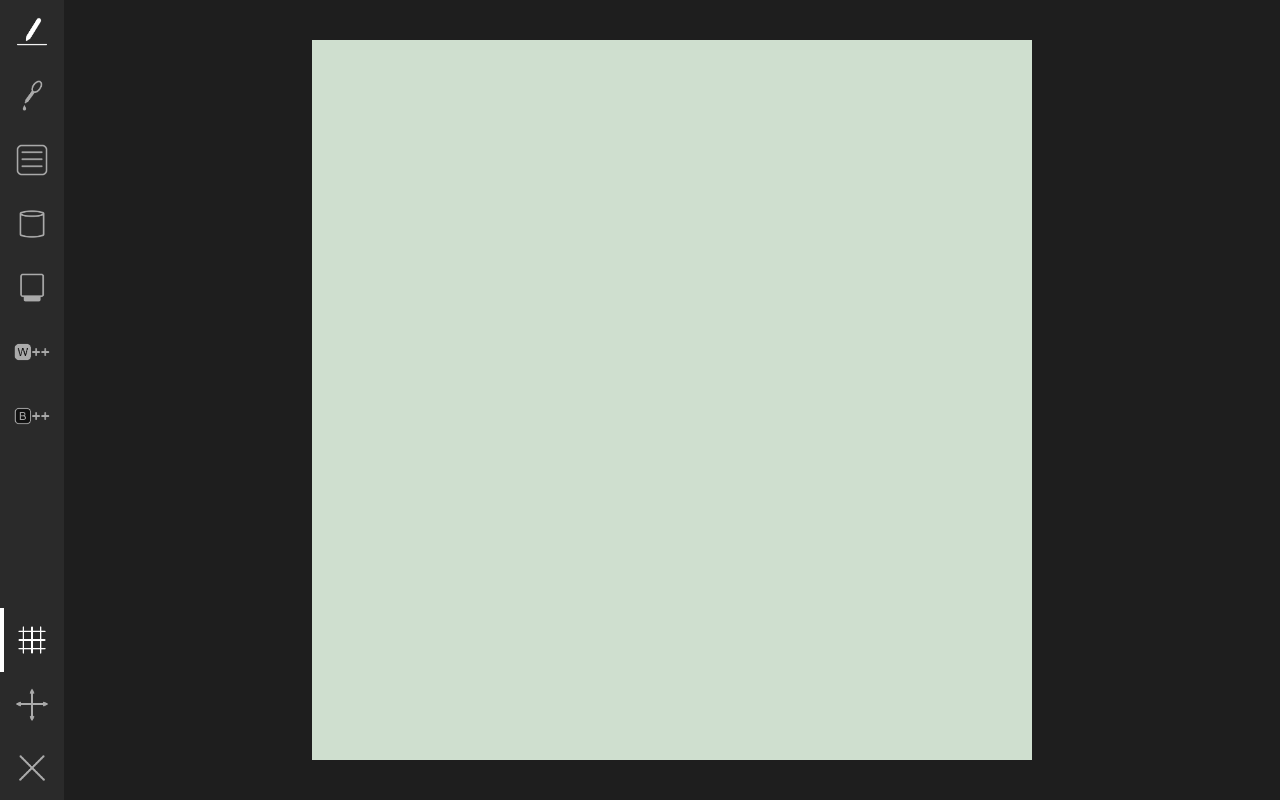
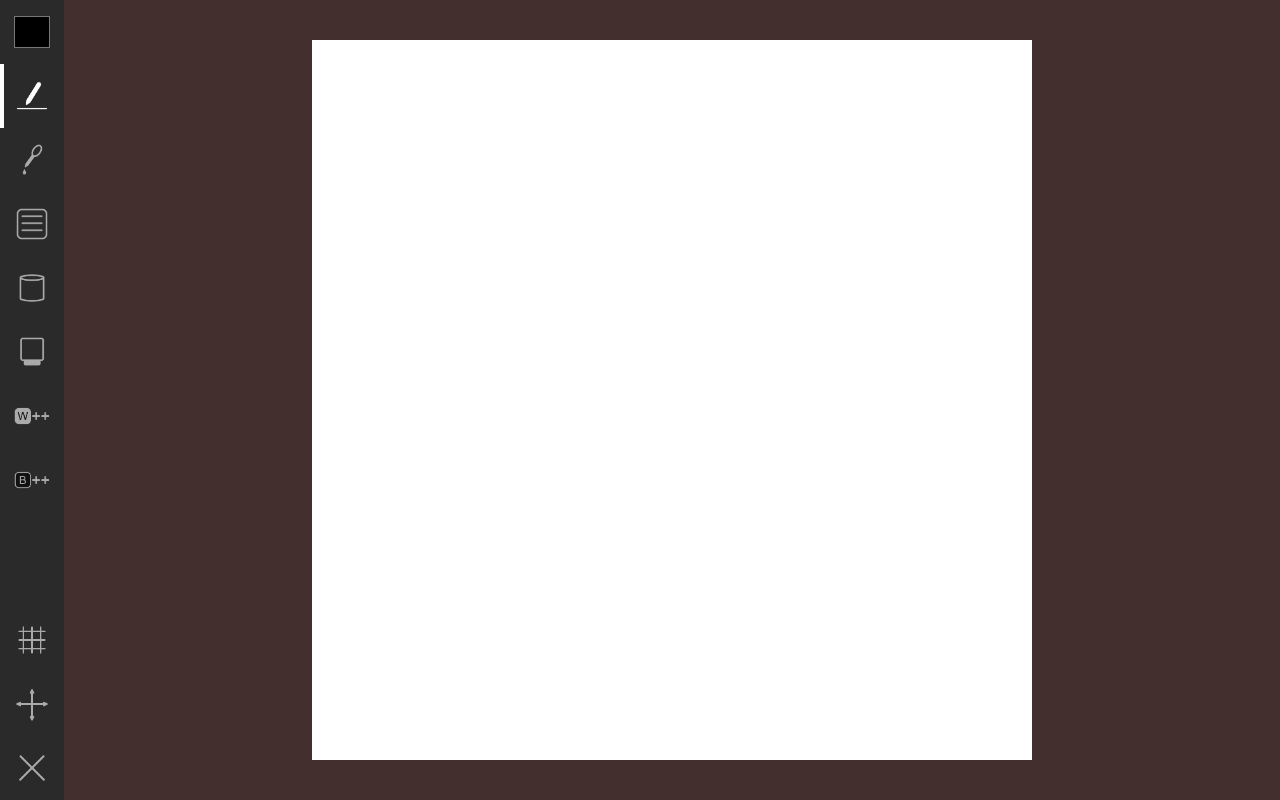
Before and after one commit to TomSoerr/odin-etch-a-sketch, a plain HTML site: page index.html in a window 1280 px wide. Drawn offline with Linux system fonts and the light colour scheme.

Commit message:
Add buildGrid function and first pair of listeners

```diff
--- a/index.html
+++ b/index.html
@@ -9,7 +9,8 @@
 </head>
 <body>
     <div class="container-toolbar">
-            <img src="./icons/pen.png" alt="pen color picture">
+        <input type="color" id="pen-color">
+        <img id="pen" typ src="./icons/pen.png" alt="pen color picture">
         <img src="./icons/grab.png" alt="grab color from picture">
         <img src="./icons/background.png" alt="file background picture">
         <img src="./icons/fill.png" alt="fill adjacent pixels">
@@ -19,17 +20,8 @@
         <img class="active" id="grid" src="./icons/grid.png" alt="">
         <img src="./icons/size.png" alt="">
         <img src="./icons/clear.png" alt="">
-
-
     </div>
     <div class="container-canvas">
-            <div class="row">
-                <div id="1-1"></div>
-                <div id="1-2"></div>
-            </div>
-            <div class="row">
-                <div id="2-1"></div>
-                <div id="2-2"></div>
     </div>
 </body>
 </html>
--- a/script.js
+++ b/script.js
@@ -0,0 +1,90 @@
+const canvas = document.querySelector('.container-canvas');
+const toolbar = document.querySelector('.container-toolbar');
+const pen = document.querySelector('#pen');
+const borderColor = 'rgb(127, 127, 127)';
+const backgroundColor = 'white';
+const canvasGrid = false;
+const currentColor = 'grey';
+
+
+function buildCanvasGrid(size) {
+
+    while (canvas.firstChild) {
+        canvas.removeChild(canvas.lastChild);
+    }
+    canvas.style.backgroundColor = backgroundColor;
+    const row = size;
+    const col = size;
+
+    if (canvasGrid) {
+        canvas.style.borderTop = `${borderColor} thin solid`;
+        canvas.style.borderLeft = `${borderColor} thin solid`;
+    }
+
+    for (let i = 0; i < row; i++) {
+        const rowDiv = document.createElement('div');
+        rowDiv.style.display = 'flex';
+        rowDiv.style.flexDirection = 'row';
+        rowDiv.style.flex = 'auto';
+        rowDiv.classList.add('row');
+
+        for (let j = 0; j < col; j++) {
+            const colDiv = document.createElement('div');
+            colDiv.classList.add('pixel');
+            colDiv.style.backgroundColor = 'transparent';
+
+            if (canvasGrid) {
+                colDiv.style.borderRight = `${borderColor} thin solid`;
+                colDiv.style.borderBottom = `${borderColor} thin solid`;
+            }
+
+            colDiv.style.flex = 'auto';
+            rowDiv.appendChild(colDiv);
+        }
+        canvas.appendChild(rowDiv);
+    }
+}
+
+function selectPen() {
+    pen.style.webkitFilter = 'opacity(100%)';
+    pen.style.filter = 'opacity(100%)';
+    pen.style.borderLeft = 'white solid 0.5vh';
+
+}
+
+
+function checkMode(event) {
+    event.target.style.backgroundColor = currentColor;
+}
+
+function load() {
+    buildCanvasGrid(64);
+
+    selectPen();
+
+    let mouseDown = false;
+    canvas.addEventListener('mousedown', (event) => {
+        mouseDown = true;
+        event.stopPropagation();
+    });
+    window.addEventListener('mouseup', (event) => {
+        mouseDown = false;
+        event.stopPropagation();
+    });
+    canvas.addEventListener('mouseover', (event) => {
+        if (mouseDown && event.target.classList.contains('pixel')) {
+            checkMode(event);
+        }
+        event.stopPropagation();
+    });
+
+    toolbar.addEventListener('click', (event) => {
+        if (event.target.id === 'pen') {
+            selectPen();
+        }
+    });
+
+
+}
+
+load();
--- a/style.css
+++ b/style.css
@@ -1,13 +1,22 @@
 :root {
-    --background-color: rgb(30, 30, 30);
+    --background-color: rgb(68, 47, 47);
     --toolbar-color: rgb(42, 42, 42);
-    --toolbar-active-color: rgb(207, 223, 207);
 }
 
 body {
     background-color: var(--background-color);
     margin: 0;
     padding-left: 8vh;
+    -webkit-touch-callout: none;
+    -webkit-user-select: none;
+    -khtml-user-select: none;
+    -moz-user-select: none;
+    -ms-user-select: none;
+    user-select: none;
+    display: flex;
+    justify-content: center;
+    align-items: center;
+    height: 100vh;
 }
 
 /* Toolbar */
@@ -23,37 +32,50 @@ body {
     align-items: center;
 }
 
+#grid {
+    margin-top: auto;
+}
+
 img {
     width: 8vh;
     height: 8vh;
-    border-left: 0.5vh solid rgba(0, 0, 0, 0);
+    border-left: 0.5vh solid transparent;
     padding: 1.5vh 1.5vh 1.5vh 1vh;
     box-sizing: border-box;
     filter: opacity(60%);
     -webkit-filter: opacity(60%);
+    cursor: pointer;
 }
 
-#grid {
-    margin-top: auto;
+#pen-color {
+    box-sizing: border-box;
+    width: 8vh;
+    height: 8vh;
+    padding: 1.5vh 1.5vh 1.5vh 1vh;
+    background-color: var(--toolbar-color);
+    border-left: 0.5vh solid transparent;
+    border-right: 0;
+    border-top: 0;
+    border-bottom: 0;
 }
+
 
 img:hover {
     filter: opacity(100%);
     -webkit-filter: opacity(100%);
-
 }
 
-.active {
-    border-left: 0.5vh solid white;
-    filter: opacity(100%);
-    -webkit-filter: opacity(100%);
-}
 
 /* canvas */
 
 .container-canvas {
-    background-color: rgb(207, 223, 207);
+    cursor: pointer;
     height: 90vh;
     width: 90vh;
-    margin: 5vh auto;
+    display: flex;
+    flex-direction: column;
 }
+
+.container-canvas:active {
+    cursor: grabbing;
+}
```
Lines whose indentation alone changed are shown as unchanged.
